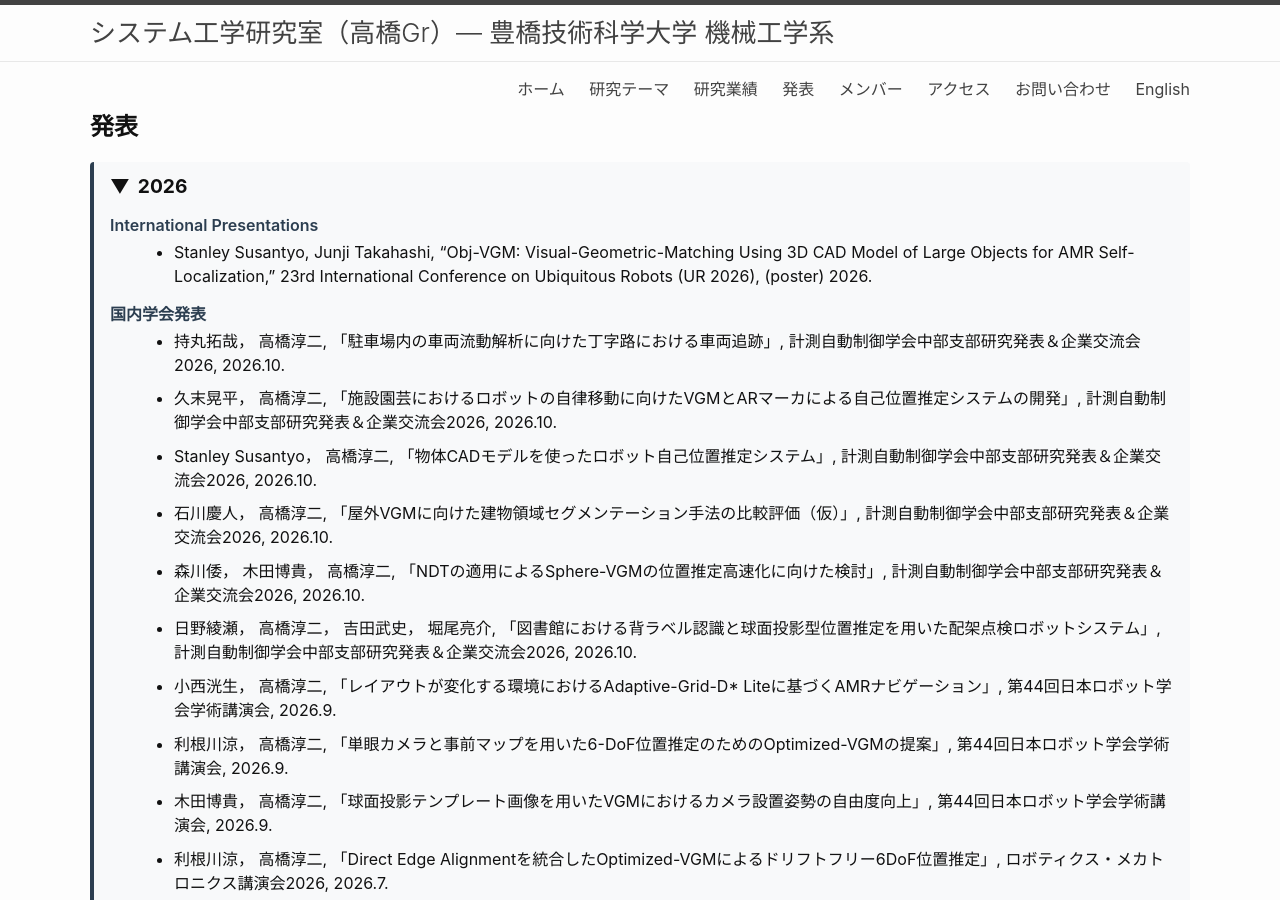
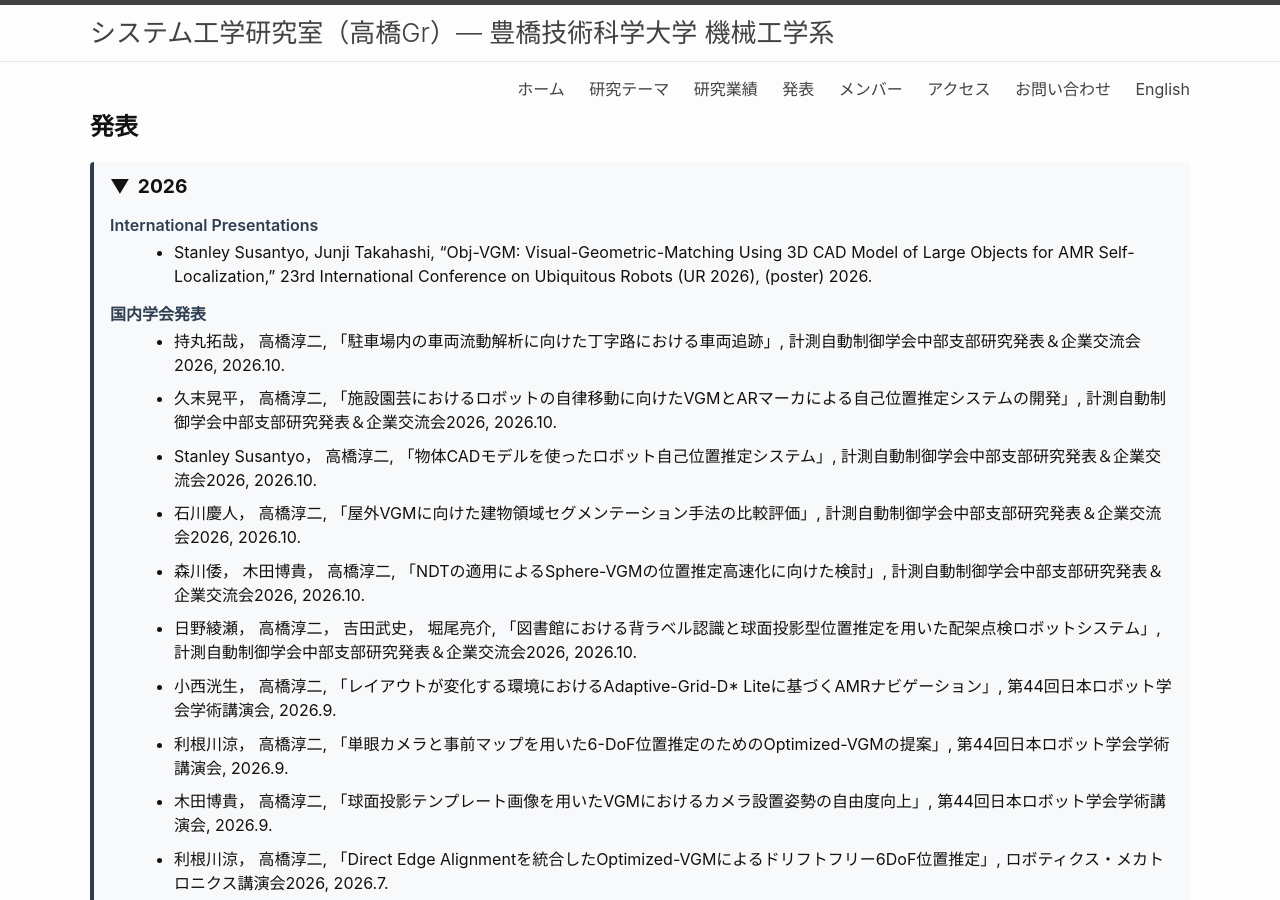
Before and after one commit to tlab-tut/tlab-site, a Jekyll site: the page built from presentations.md, in a window 1280 px wide and 900 px high. Built offline with Jekyll 4.4.1, drawn with Linux system fonts in a browser that asks for light colours.

Commit message:
Remove provisional marker from Ishikawa presentation title

```diff
--- a/_data/presentations.yml
+++ b/_data/presentations.yml
@@ -25,7 +25,7 @@
   presentation_type: poster
   award: false
   language: ja
-- title: 屋外VGMに向けた建物領域セグメンテーション手法の比較評価（仮）
+- title: 屋外VGMに向けた建物領域セグメンテーション手法の比較評価
   authors: 石川慶人， 高橋淳二
   venue: 計測自動制御学会中部支部研究発表＆企業交流会2026
   year: 2026
```
